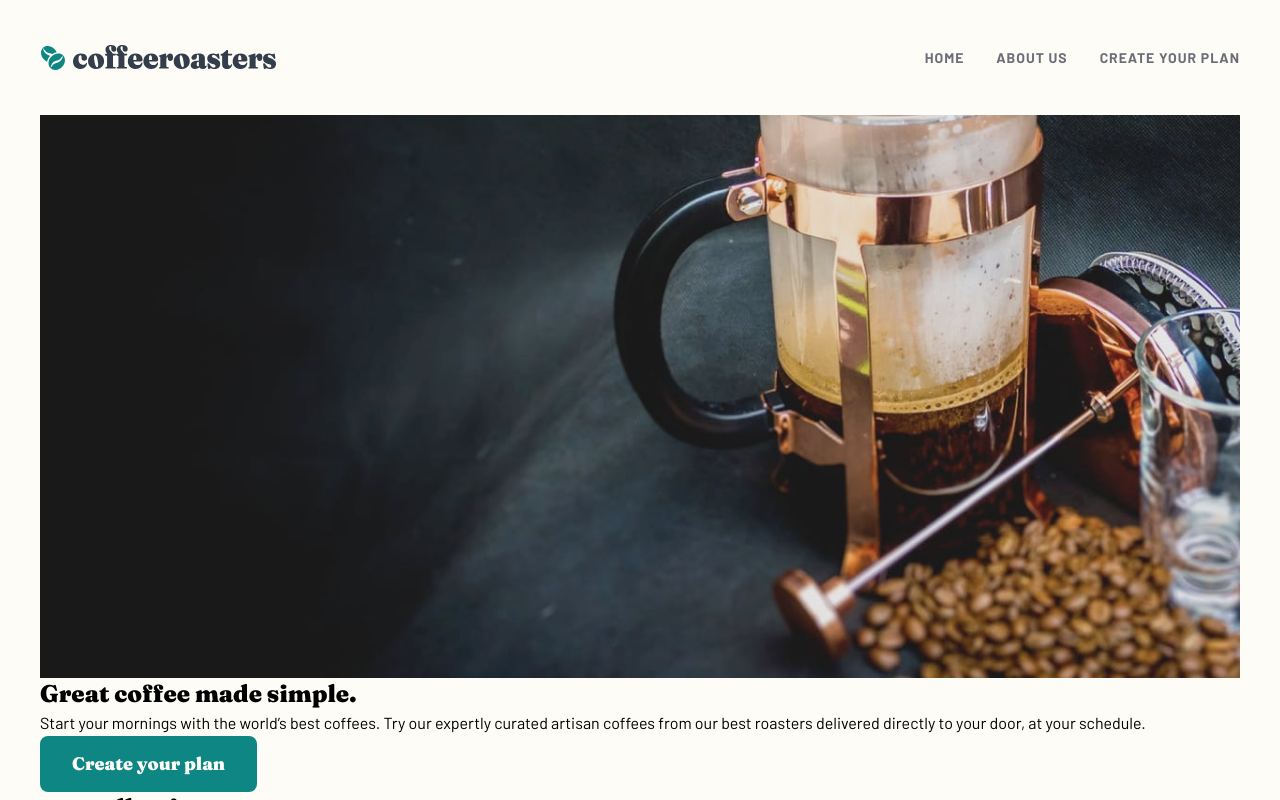
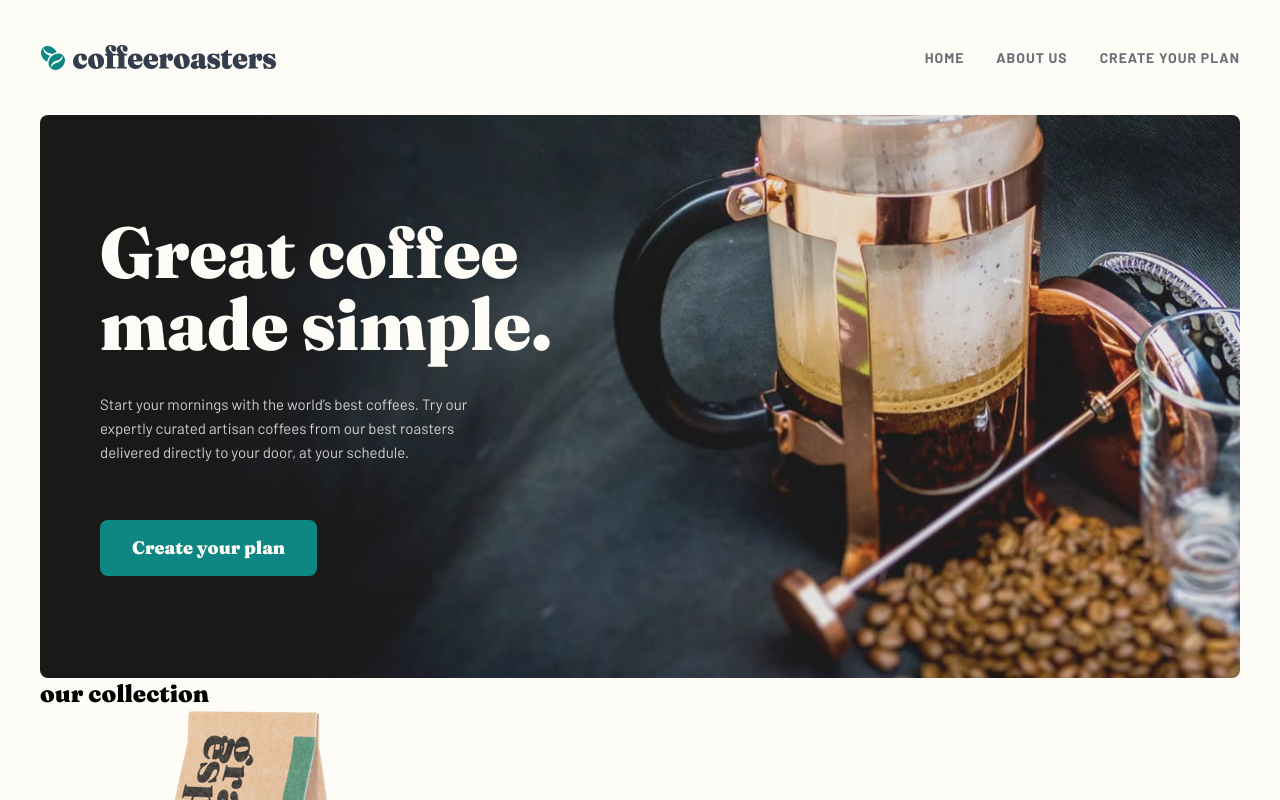
Before and after one commit to Dudeldups/FM-coffeeroasters, a React (Vite) app: page / in a window 1280 px wide. Shown: the top 800 px of the page. Built offline with nearby package versions, Linux system fonts and the light colour scheme.

Commit message:
added hero img styling

```diff
--- a/src/routes/Home.tsx
+++ b/src/routes/Home.tsx
@@ -15,19 +15,22 @@ import { Link } from "react-router-dom";
 
 const Home = () => {
   return (
-    <section>
-      <div>
-        <picture>
-          <source srcSet={heroImgHomeDesktop} media="(min-width: 64rem)" />
-          <source srcSet={heroImgHomeTablet} media="(min-width: 48rem)" />
+    <section className="max-w-7xl">
+      <div className="relative mx-auto max-w-[25rem] overflow-hidden rounded-lg md:max-w-[45rem] lg:max-w-full">
+        <picture className="">
+          <source srcSet={heroImgHomeDesktop} media="(min-width: 60em)" />
+          <source srcSet={heroImgHomeTablet} media="(min-width: 42.5em)" />
           <img
+            className=""
             src={heroImgHomeMobile}
             alt="An antique coffee press, a glass and coffee beans lying around it."
           />
         </picture>
-        <article>
-          <h1>Great coffee made simple.</h1>
-          <p>
+        <article className="flex-col-center absolute inset-0 mx-auto h-full w-full  px-5 text-custom-light-cream md:ml-0 md:items-start md:px-[3.75rem] mobile:text-center">
+          <h1 className="max-w-[11ch] text-[2rem] leading-none md:text-[3rem] lg:text-[4.5rem] xs:text-[2.5rem]">
+            Great coffee made simple.
+          </h1>
+          <p className="mb-10 mt-6 max-w-80 text-[.9375rem] leading-6 opacity-80 md:max-w-[25rem] lg:mb-14 lg:mt-8">
             Start your mornings with the world’s best coffees. Try our expertly
             curated artisan coffees from our best roasters delivered directly to
             your door, at your schedule.
@@ -38,7 +41,7 @@ const Home = () => {
         </article>
       </div>
 
-      <div>
+      <div className="">
         <h2>our collection</h2>
 
         <ul>
```
